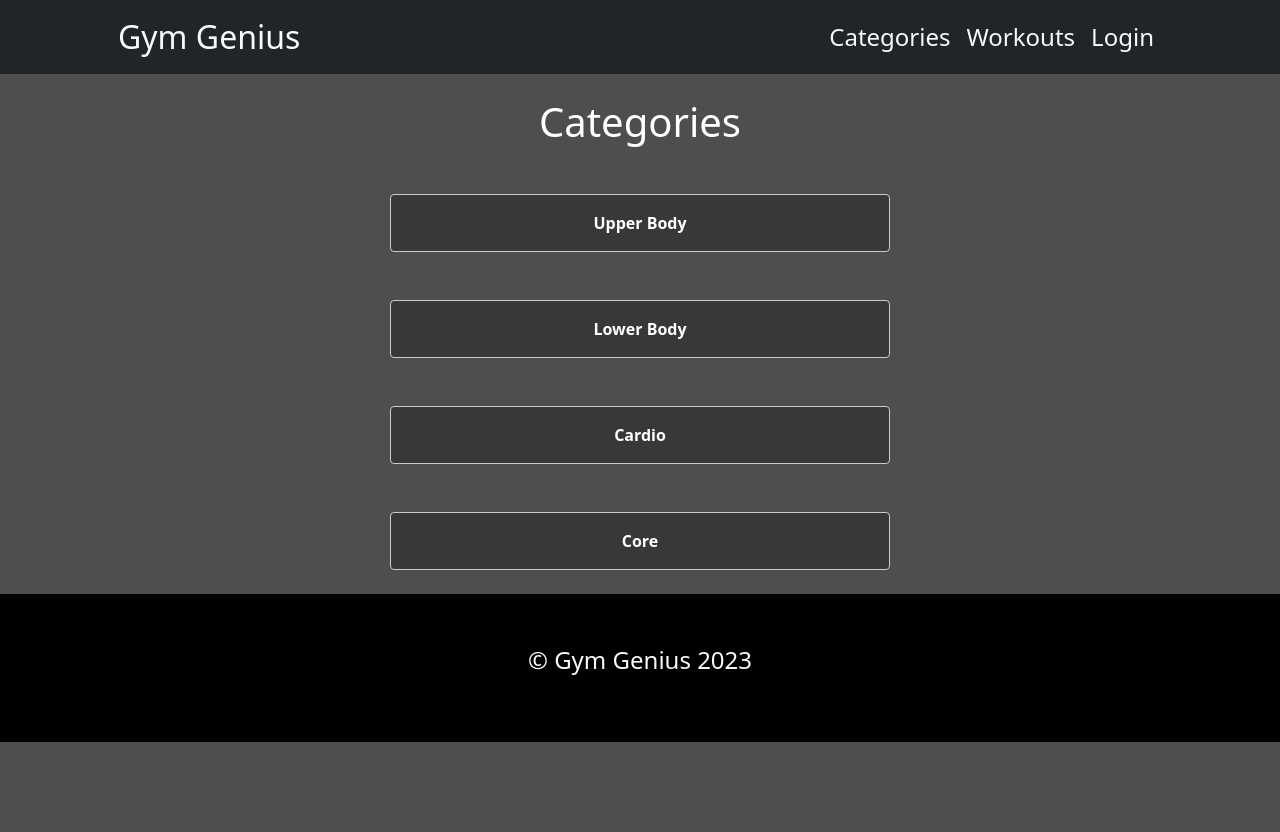
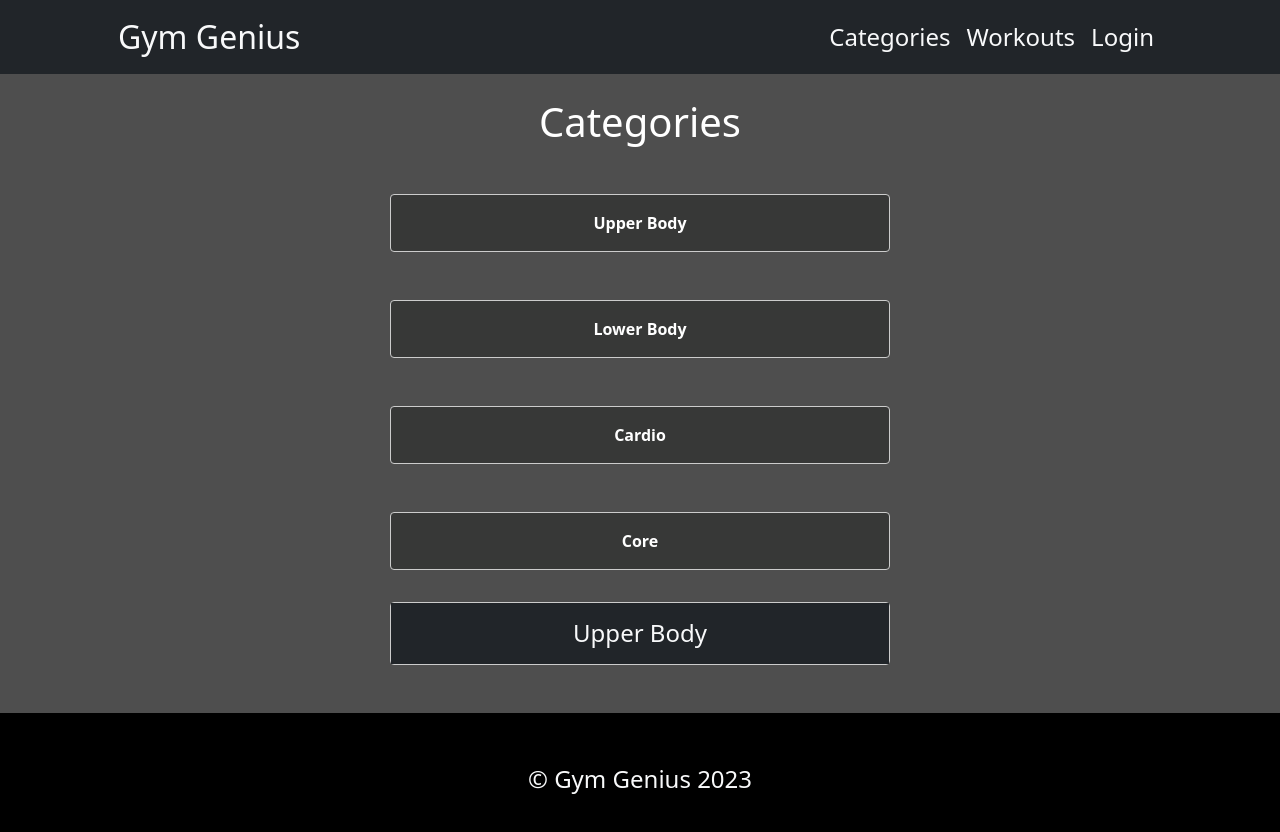
Before and after one commit to DevStar0802/gym-genius, a React (Create React App) app in the folder client/: page /categories in a window 1280 px wide. Shown: the top 832 px of the page. Before the commit the page ends 800 px from the top, so only its background shows below. Built offline with nearby package versions, Linux system fonts and the light colour scheme.

Commit message:
Changed Connection String, Categories Example

```diff
--- a/client/src/pages/Categories.js
+++ b/client/src/pages/Categories.js
@@ -28,6 +28,24 @@ const Categories = () => {
                     title="Core"
                     content="You guessed it, ANOTHER workout"
                 />
+            </div>
+
+            <div class="accordion accordion-flush mb-5 mx-auto " id="accordionFlushExample">
+                <div class="accordion-item ">
+                    {/* The accordion-button class adds flex property, so I negated it with the class d-block to center text */}
+                    <h2 class="accordion-header text-center bg-dark">
+                        <button class="accordion-button collapsed text-light bg-dark rounded w-100 h-100 fs-4 mx-auto text-center d-block" type="button" data-bs-toggle="collapse" data-bs-target="#flush-collapseOne" aria-expanded="false" aria-controls="flush-collapseOne">
+                            Upper Body
+                        </button>
+                    </h2>
+                    <div id="flush-collapseOne" class="accordion-collapse collapse bg-dark text-light" data-bs-parent="#accordionFlushExample">
+                        <div class="accordion-body">
+                            <h3>Pull Ups</h3>
+                            <p>This is a great exercise to target your chest and arms with little to no equipment</p>
+                            <a className='btn btn-warning'>Add to Workout</a>
+                        </div>
+                    </div>
+                </div>
             </div>
         </div>
 
```
Also changed, not shown: 1 other file (tests, documents, lock files or other folders).
